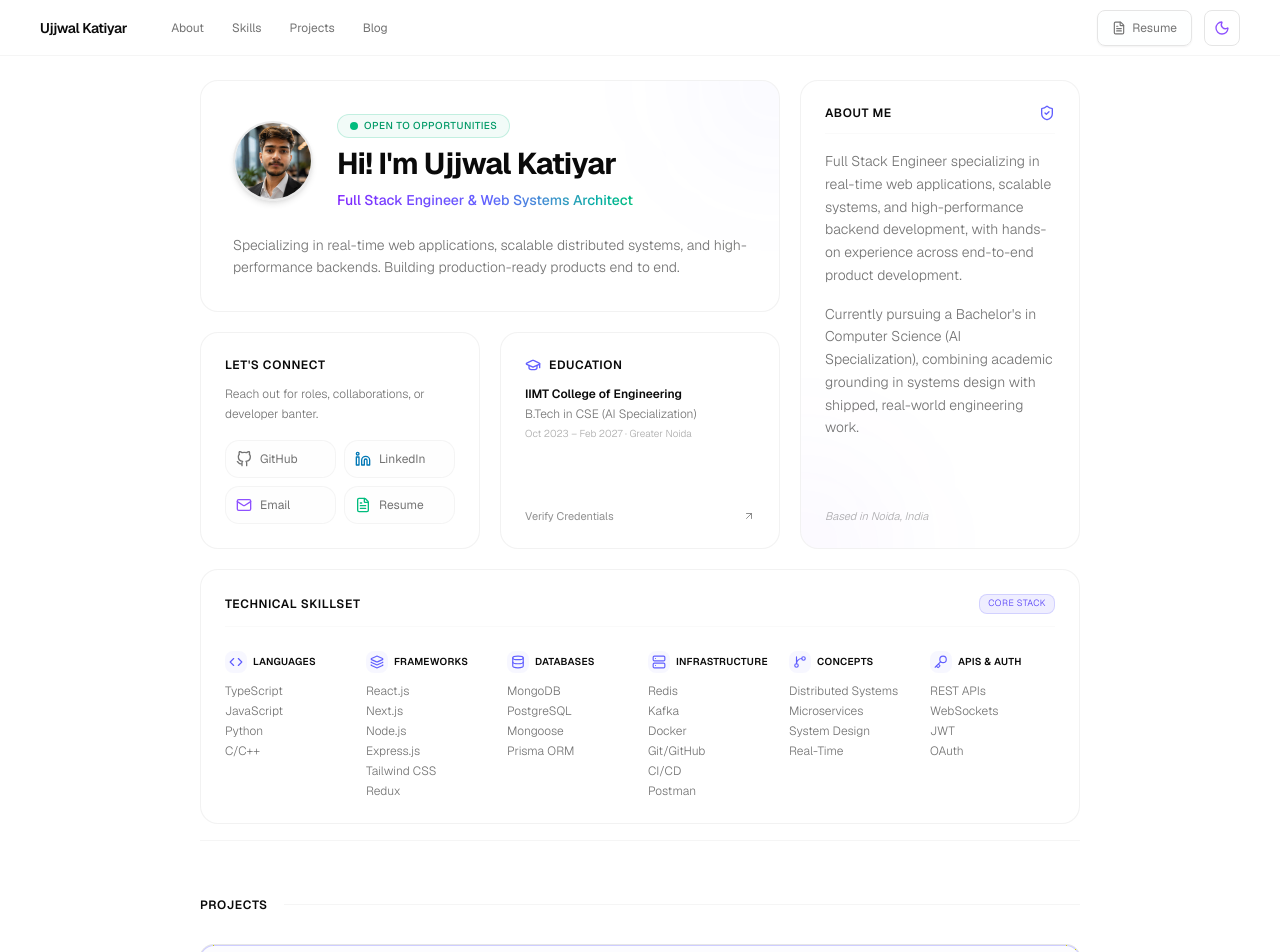
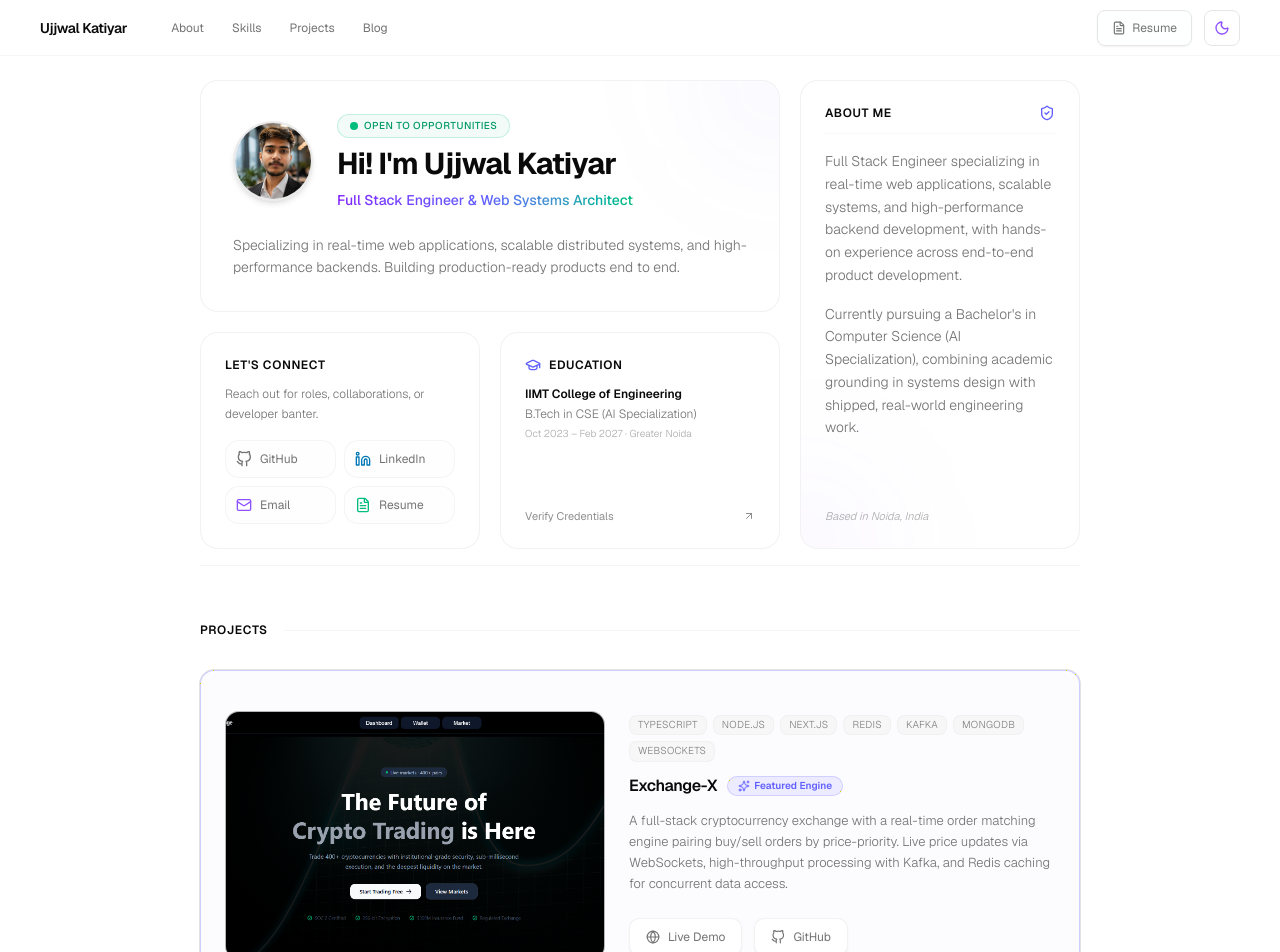
Before and after one commit to ujjwalkat07/porfolio, a Next.js app: page / in a window 1280 px wide. Shown: the top 952 px of the page. Built offline with nearby package versions, Linux system fonts and the light colour scheme.

Commit message:
feat: add BentoProfile component for portfolio hero and identity section

```diff
--- a/src/components/bento-profile.tsx
+++ b/src/components/bento-profile.tsx
@@ -194,18 +194,18 @@
         </div>
 
         {/* CARD 5: Tech Stack / Skills (Spans full width - 3 columns on desktop) */}
-        <div className="md:col-span-3 group relative overflow-hidden rounded-2xl border border-border/50 bg-card/40 dark:bg-zinc-900/40 dark:border-zinc-800/80 backdrop-blur-md p-6 flex flex-col gap-6 transition-all duration-300 hover:border-indigo-500/20 hover:bg-muted/30 dark:hover:bg-zinc-900/50 hover:shadow-lg">
-          <div className="flex items-center justify-between pb-3 border-b border-border/20">
+        {/* <div className="md:col-span-3 group relative overflow-hidden rounded-2xl border border-border/50 bg-card/40 dark:bg-zinc-900/40 dark:border-zinc-800/80 backdrop-blur-md p-6 flex flex-col gap-6 transition-all duration-300 hover:border-indigo-500/20 hover:bg-muted/30 dark:hover:bg-zinc-900/50 hover:shadow-lg"> */}
+          {/* <div className="flex items-center justify-between pb-3 border-b border-border/20">
             <span className="text-xs font-semibold text-foreground tracking-wider uppercase select-none">
               Technical Skillset
             </span>
             <Badge variant="secondary" className="text-[9px] uppercase tracking-wider font-light bg-indigo-500/10 border-indigo-500/20 text-indigo-600 dark:text-indigo-400">
               Core stack
             </Badge>
-          </div>
+          </div> */}
 
           {/* Skills Grid */}
-          <div className="grid grid-cols-2 sm:grid-cols-3 lg:grid-cols-6 gap-4">
+          {/* <div className="grid grid-cols-2 sm:grid-cols-3 lg:grid-cols-6 gap-4">
             {skillCategories.map((category, i) => {
               const Icon = category.icon
               return (
@@ -232,8 +232,8 @@
                 </div>
               )
             })}
-          </div>
-        </div>
+          </div> */}
+        {/* </div> */}
 
       </div>
     </section>
```
